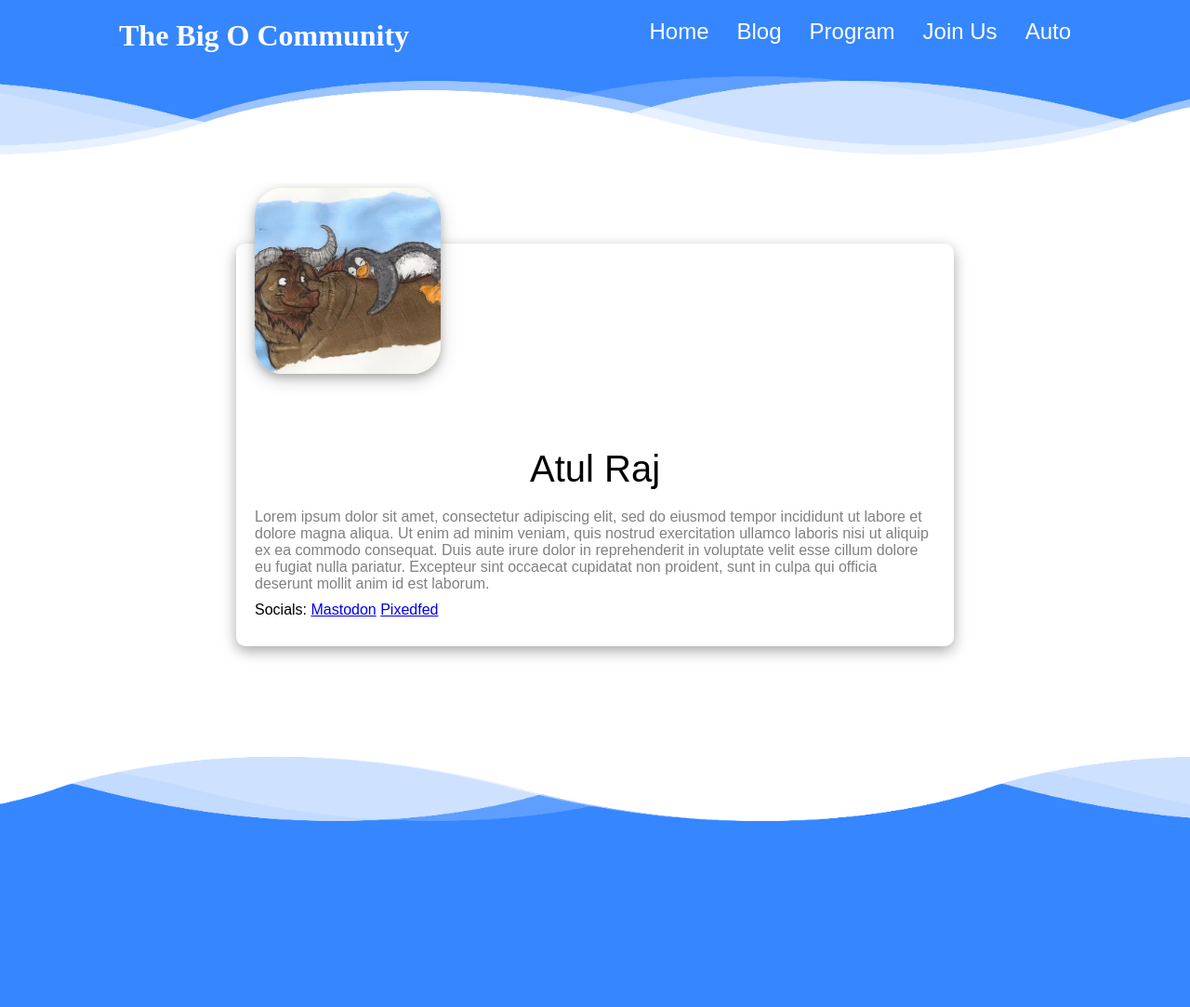
After one commit to aayushjoshi2709/the_big_O_community, a Django app: page /team in a window 1280 px wide. The commit adds this page. Shown: the whole page at 93% size. Run offline with Django 4.2, Linux system fonts and the light colour scheme.

Commit message:
Team member

```diff
--- /dev/null
+++ b/community_web_application/static/community_web_application/css/team_card.css
@@ -0,0 +1,34 @@
+
+.team-card{
+    margin-top: 25px;
+}
+
+
+.cover{
+    width: 200px;
+    height: 200px;
+}
+
+.profile{
+
+    width: 100%;
+    height: 100%;
+    object-fit: cover;
+    box-shadow: 0 4px 8px 0 rgba(0, 0, 0, 0.2), 0 6px 20px 0 rgba(0, 0, 0, 0.19);
+    border-radius: 30px;
+    position: relative;
+    bottom: 80px;
+    /* left: 250px; */
+
+
+}
+
+.name{
+    font-size: 40px;
+    text-align: center;
+    margin-bottom: 20px;
+}
+
+.social{
+    margin: 10px auto;
+}
--- a/community_web_application/templates/community_web_application/index.html
+++ b/community_web_application/templates/community_web_application/index.html
@@ -12,7 +12,7 @@
     <div class="button-links">
       <a href="{%url 'index'%}#programs">Programs</a>
       <a href="{%url 'all_blogs'%}">Blogs</a>
-      <a>Meet Our Teams</a>
+      <a href="{%url 'our_team'%}">Meet Our Teams</a>
     </div>
   </main>
 {%endblock%}
--- /dev/null
+++ b/community_web_application/templates/community_web_application/our_team.html
@@ -0,0 +1,28 @@
+{% extends 'base.html' %} {% load static %} {% block css_files %}
+<link
+  rel="stylesheet"
+  type="text/css"
+  href="{% static 'community_web_application/css/index.css' %}"
+/>
+<link
+  rel="stylesheet"
+  type="text/css"
+  href="{% static 'community_web_application/css/all_blogs.css' %}"
+/>
+
+<link
+  rel="stylesheet"
+  type="text/css"
+  href="{% static 'community_web_application/css/team_card.css' %}"
+/>
+{% endblock %}
+
+{%block title%}
+Meet Our Team
+{%endblock%}
+
+{%block content%}
+<div class="blog-posts-cards team-card">
+    {%include 'community_web_application/team_member_card.html'%}
+</div>
+{%endblock%}
--- /dev/null
+++ b/community_web_application/templates/community_web_application/team_member_card.html
@@ -0,0 +1,18 @@
+<div class="blog-card">
+    <div class="cover">
+        <img class="profile" src="static/community_web_application/images/gnu-love.avif" alt="profile" />
+    </div>
+    <div class="name">Atul Raj</div>
+    <p> Lorem ipsum dolor sit amet, consectetur adipiscing elit, sed do eiusmod tempor incididunt ut labore et dolore
+        magna aliqua. Ut enim ad minim veniam, quis nostrud exercitation ullamco laboris nisi ut aliquip ex ea commodo
+        consequat. Duis aute irure dolor in reprehenderit in voluptate velit esse cillum dolore eu fugiat nulla
+        pariatur. Excepteur sint occaecat cupidatat non proident, sunt in culpa qui officia deserunt mollit anim id est
+        laborum.
+    </p>
+
+    <div class="social">
+        Socials:
+        <a href="https://mas.to">Mastodon</a>
+        <a href="https://pixelfed.social">Pixedfed</a>
+    </div>
+</div>
--- a/community_web_application/urls.py
+++ b/community_web_application/urls.py
@@ -5,6 +5,7 @@ urlpatterns = [
     path("blogs", views.all_blogs_view, name="all_blogs"),
     path("contact-us", views.contact_us_view,name="contact_us"),
     path("blog/<slug:slug>", views.view_blog_view,name="blog_info"),
+    path("team", views.our_team_view,name="our_team"),
     path("dashboard", views.dashboard_home_view, name="dashboard_home"),
     path("user/login", views.login_view, name="sign_in"),
     path("user/logout", views.logout_view, name="logout"),
--- a/community_web_application/views.py
+++ b/community_web_application/views.py
@@ -35,6 +35,14 @@ def view_blog_view(request,slug):
     blog_data = get_object_or_404(Blog, slug = slug)
     blog_data.content = blog_data.content
     return render(request, "community_web_application/blog.html",{"blog_data":blog_data})
+
+
+@require_http_methods(["GET"])
+def our_team_view(request):
+    return render(request, "community_web_application/our_team.html")
+
+
+
 
 @require_http_methods(["GET", "POST"])
 def login_view(request):
```
